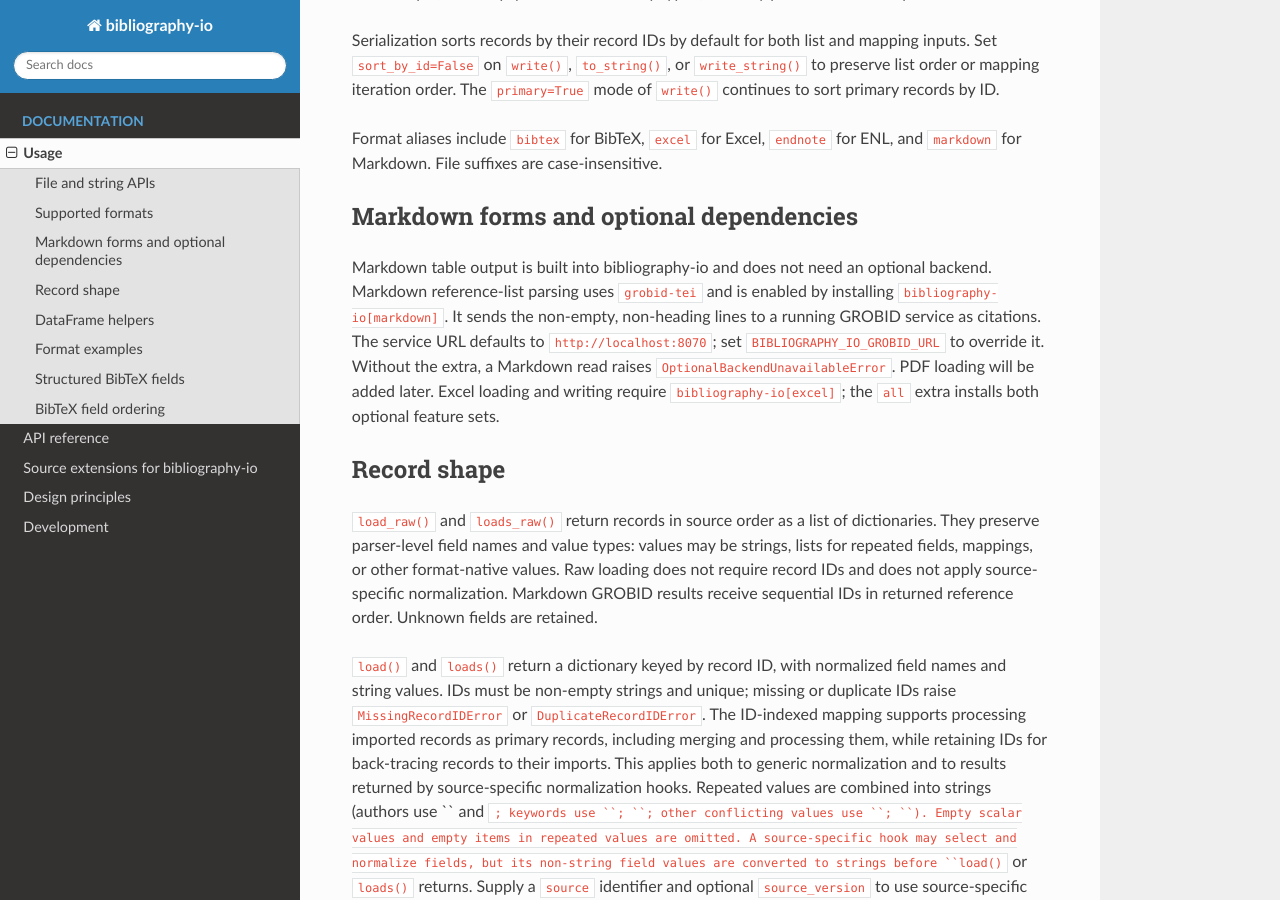
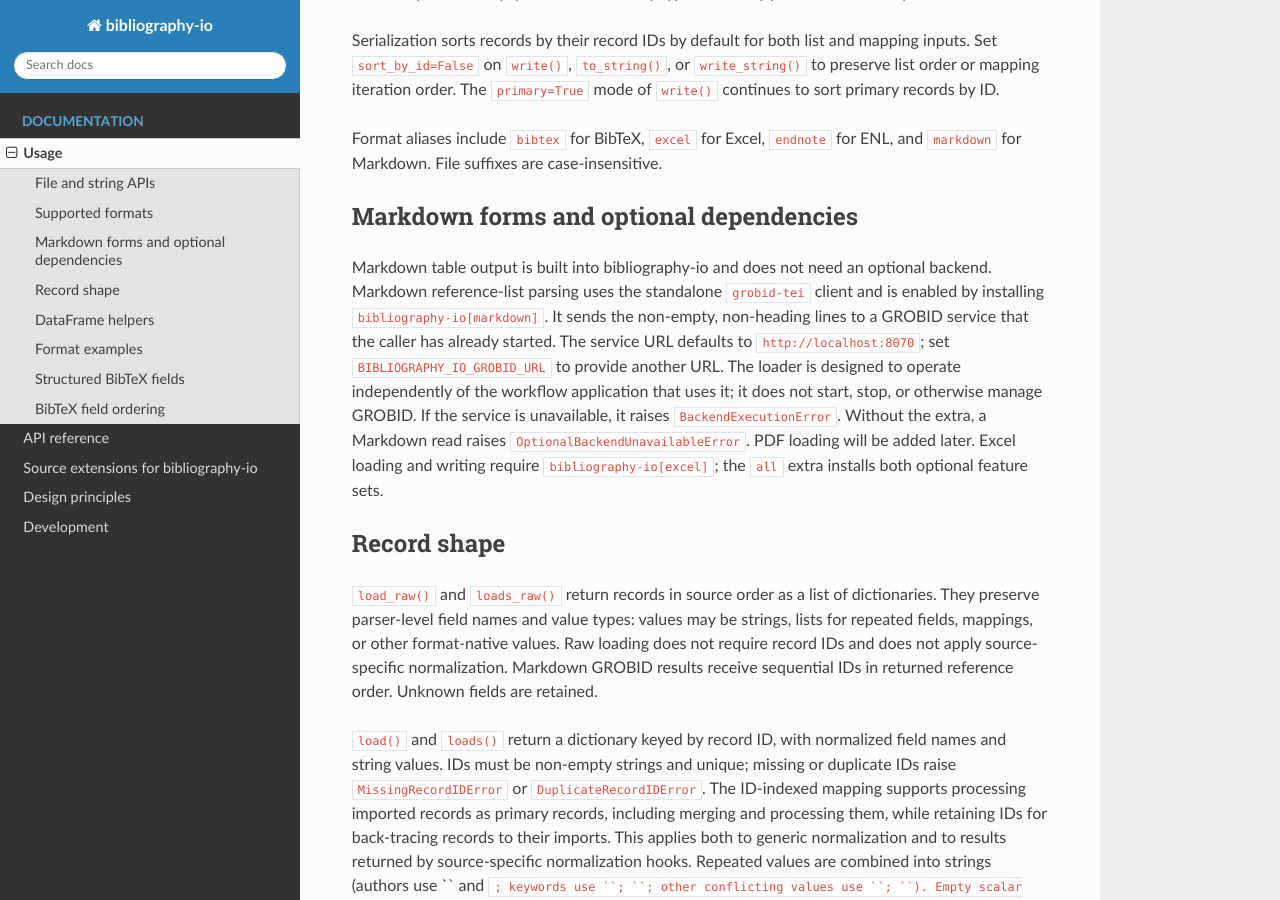
Before and after one commit to CoLRev-Environment/bibliography-io, a Sphinx documentation site: the page built from docs/usage.rst, in a window 1280 px wide and 900 px high, scrolled down 921 px. Built offline with Sphinx 7.4.7 and the Read the Docs theme 3.1.0, drawn with Linux system fonts in a browser that asks for light colours.

Commit message:
Clarify Markdown GROBID service independence

```diff
--- a/docs/usage.rst
+++ b/docs/usage.rst
@@ -56,14 +56,17 @@ Markdown forms and optional dependencies
 -----------------------------------------
 
 Markdown table output is built into bibliography-io and does not need an
-optional backend. Markdown reference-list parsing uses ``grobid-tei`` and is
-enabled by installing ``bibliography-io[markdown]``. It sends the non-empty,
-non-heading lines to a running GROBID service as citations. The service URL
-defaults to ``http://localhost:8070``; set ``BIBLIOGRAPHY_IO_GROBID_URL`` to
-override it. Without the extra, a Markdown read raises
-``OptionalBackendUnavailableError``. PDF loading will be added later. Excel
-loading and writing require ``bibliography-io[excel]``; the ``all`` extra
-installs both optional feature sets.
+optional backend. Markdown reference-list parsing uses the standalone
+``grobid-tei`` client and is enabled by installing
+``bibliography-io[markdown]``. It sends the non-empty, non-heading lines to a
+GROBID service that the caller has already started. The service URL defaults to
+``http://localhost:8070``; set ``BIBLIOGRAPHY_IO_GROBID_URL`` to provide another
+URL. The loader is designed to operate independently of the workflow application
+that uses it; it does not start, stop, or otherwise manage GROBID. If the service
+is unavailable, it raises ``BackendExecutionError``. Without the extra, a
+Markdown read raises ``OptionalBackendUnavailableError``. PDF loading will be
+added later. Excel loading and writing require ``bibliography-io[excel]``; the
+``all`` extra installs both optional feature sets.
 
 .. _record-shape:
 
```
Also changed, not shown: README.md (+14 -8 lines), docs/index.rst (+8 -5 lines), 2 other files.
